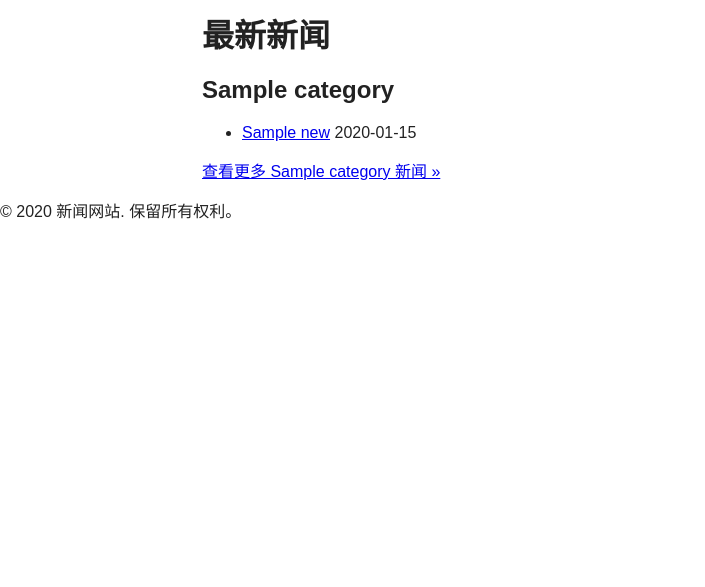
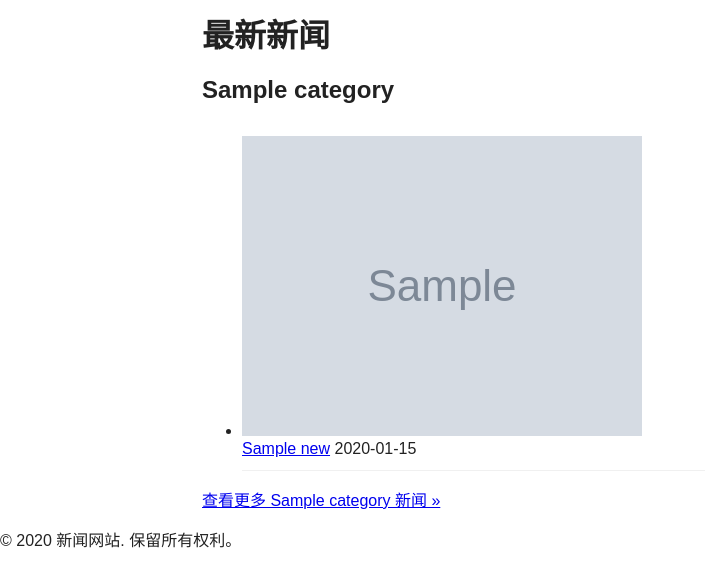
Before and after one commit to elaineling891-ux/GlobalInternationalNews, a FastAPI app: template templates/main.html in a window 1280 px wide. Shown: the part 122-709 px from the top of the page, without its empty margins (0-705 px from the left). Run offline with FastAPI, Linux system fonts and the light colour scheme; the template is opened without the code that fills it: most values are stand-ins (such as "Sample title", 1, 10 or a date in 2020); grey boxes marked "Sample" are stand-in pictures; parts of the project's set-up code (start-up, migrations or seed data) failed here and were passed over.

Commit message:
Update main.html

```diff
--- a/templates/main.html
+++ b/templates/main.html
@@ -7,9 +7,16 @@
     <h2>{{ category }}</h2>
     <ul>
         {% for news in news_list %}
-        <li>
-            <a href="/news/{{ news.id }}">{{ news.title }}</a>
-            <span class="date">{{ news.created_at.strftime('%Y-%m-%d') }}</span>
+        <li class="news-item">
+            {% if news.image_url %}
+            <a href="/news/{{ news.id }}">
+                <img src="{{ news.image_url }}" alt="{{ news.title }}" class="news-thumb">
+            </a>
+            {% endif %}
+            <div class="news-info">
+                <a href="/news/{{ news.id }}" class="news-title">{{ news.title }}</a>
+                <span class="date">{{ news.created_at.strftime('%Y-%m-%d') }}</span>
+            </div>
         </li>
         {% endfor %}
     </ul>
```
